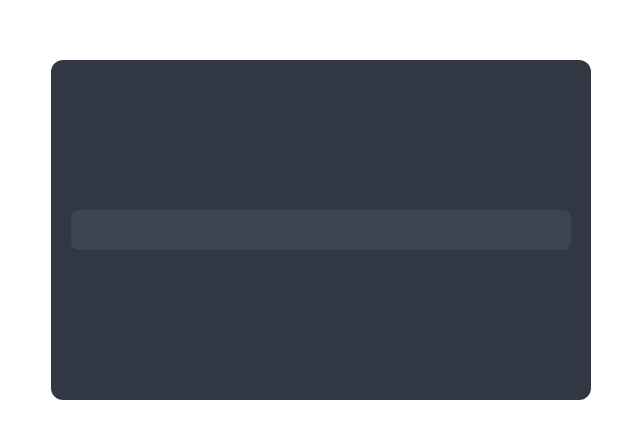
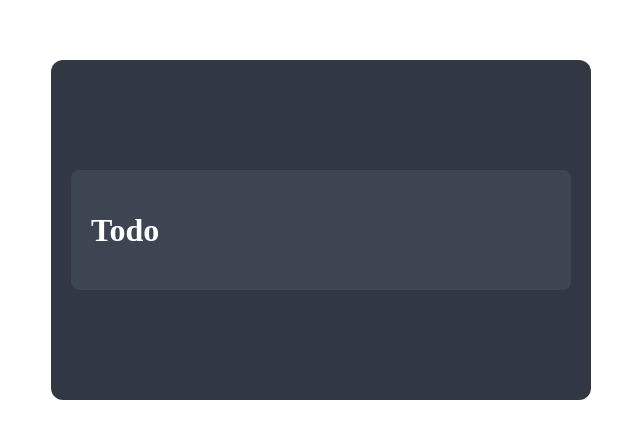
Before and after one commit to chris2kus31/todo-ui, a Nuxt app: page /todo in a window 1280 px wide. Shown: the part 178-616 px from the top of the page, without its empty margins (319-959 px from the left). Built offline with nearby package versions, Linux system fonts and the light colour scheme.

Commit message:
adding h1 for title

```diff
--- a/pages/todo.vue
+++ b/pages/todo.vue
@@ -3,7 +3,7 @@
       <div class="todo-container">
         <div class="todo-card">
           <header class="todo-header">
-
+            <h1>Todo</h1>
           </header>
       </div>
       </div>
```
